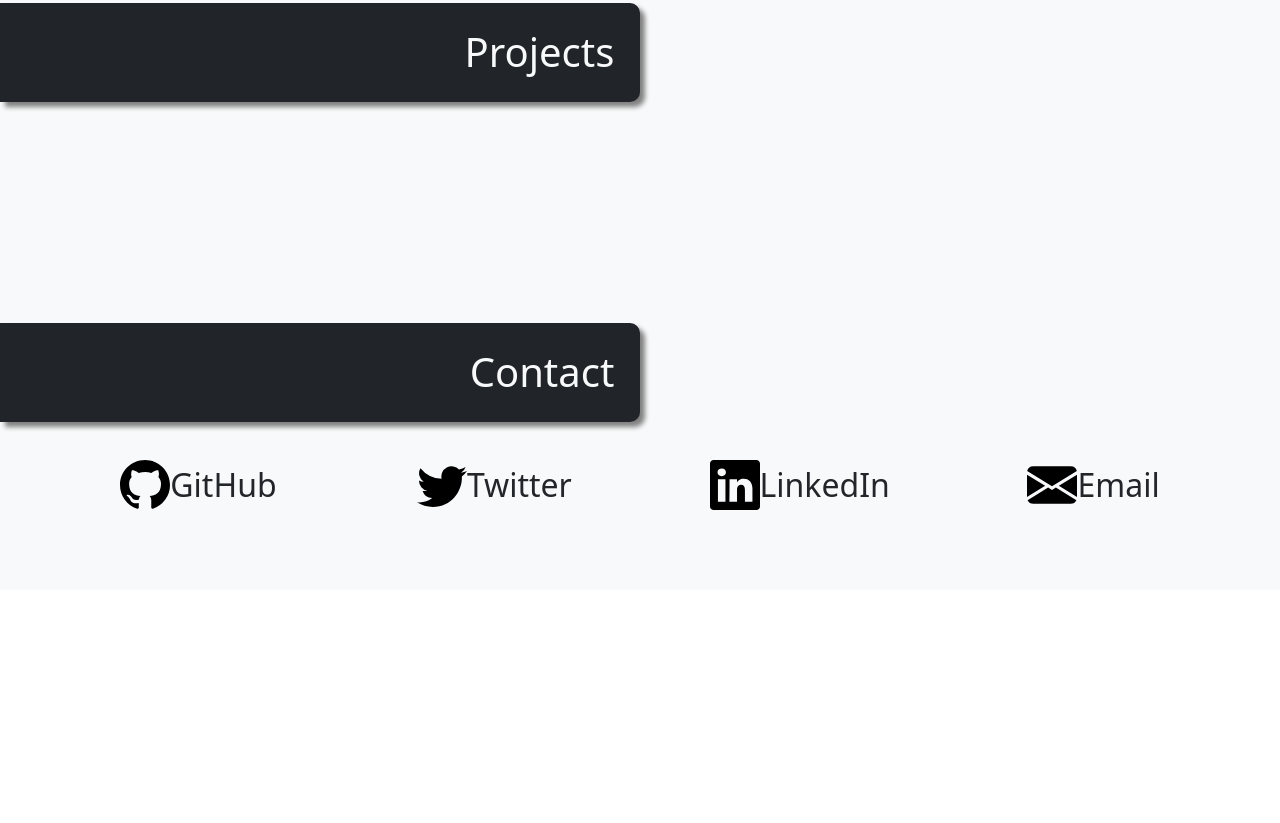
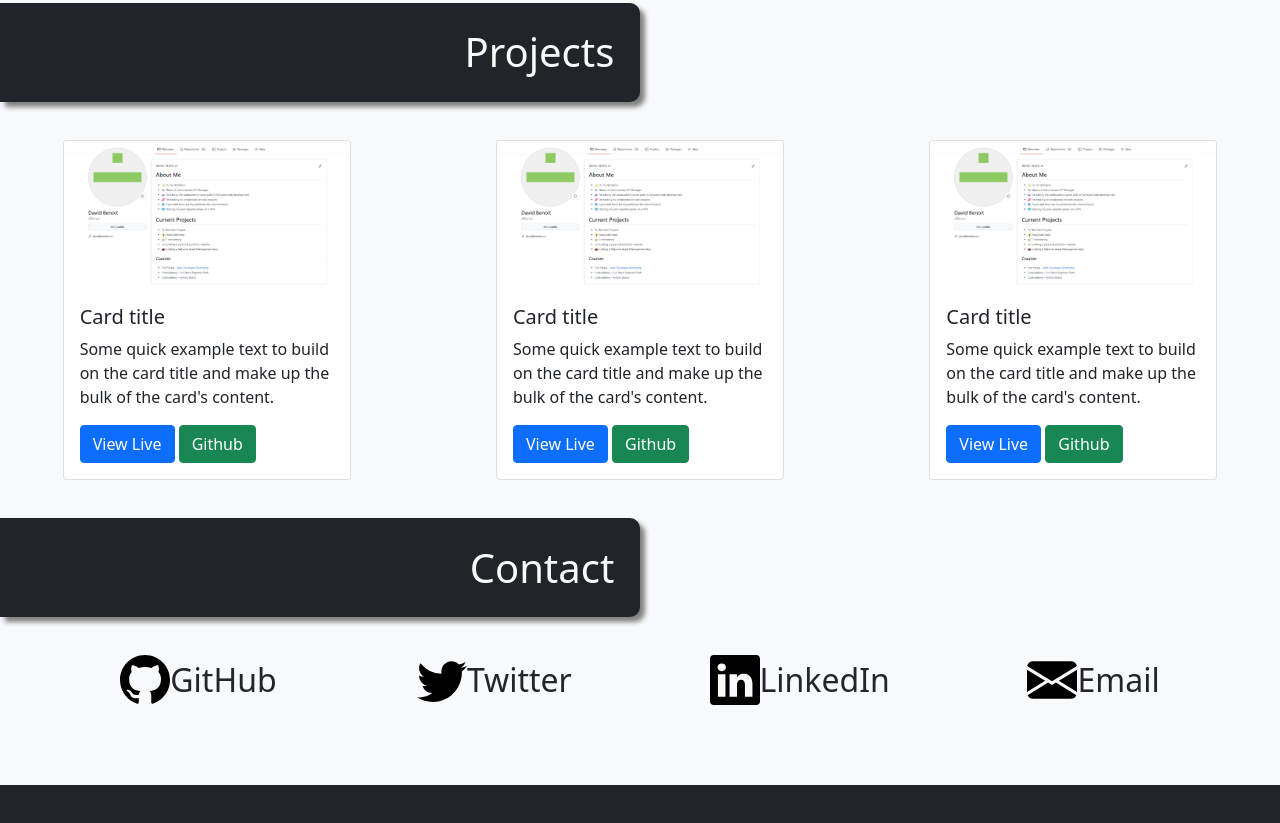
Before and after one commit to dBenoi/portfolio, a plain HTML site: page index.html in a window 1280 px wide. Shown: the part 2102-2925 px from the top of the page. Before the commit the page ends 2692 px from the top, so only its background shows below. Drawn offline with nearby package versions, Linux system fonts and the light colour scheme.

Commit message:
Add project cards

```diff
--- a/index.html
+++ b/index.html
@@ -130,29 +130,41 @@
         <h2 class="bg-dark text-light">Projects</h2>
         <!-- YAMS, D&D, -->
         <section class="project-container">
-          <div class="project">
-            <img src="" alt="" />
-            <p class="project-name"></p>
-            <p class="project-des"></p>
-            <p class="project-tech"></p>
+          <div class="card" style="width: 18rem">
+            <img src="./imgs/github_view.png" class="card-img-top" alt="..." />
+            <div class="card-body">
+              <h5 class="card-title">Card title</h5>
+              <p class="card-text">
+                Some quick example text to build on the card title and make up
+                the bulk of the card's content.
+              </p>
+              <a href="#" class="btn btn-primary">View Live</a>
+              <a href="#" class="btn btn-success">Github</a>
+            </div>
           </div>
-          <div class="project">
-            <img src="" alt="" />
-            <p class="project-name"></p>
-            <p class="project-des"></p>
-            <p class="project-tech"></p>
+          <div class="card" style="width: 18rem">
+            <img src="./imgs/github_view.png" class="card-img-top" alt="..." />
+            <div class="card-body">
+              <h5 class="card-title">Card title</h5>
+              <p class="card-text">
+                Some quick example text to build on the card title and make up
+                the bulk of the card's content.
+              </p>
+              <a href="#" class="btn btn-primary">View Live</a>
+              <a href="#" class="btn btn-success">Github</a>
+            </div>
           </div>
-          <div class="project">
-            <img src="" alt="" />
-            <p class="project-name"></p>
-            <p class="project-des"></p>
-            <p class="project-tech"></p>
-          </div>
-          <div class="project">
-            <img src="" alt="" />
-            <p class="project-name"></p>
-            <p class="project-des"></p>
-            <p class="project-tech"></p>
+          <div class="card" style="width: 18rem">
+            <img src="./imgs/github_view.png" class="card-img-top" alt="..." />
+            <div class="card-body">
+              <h5 class="card-title">Card title</h5>
+              <p class="card-text">
+                Some quick example text to build on the card title and make up
+                the bulk of the card's content.
+              </p>
+              <a href="#" class="btn btn-primary">View Live</a>
+              <a href="#" class="btn btn-success">Github</a>
+            </div>
           </div>
         </section>
       </section>
@@ -161,12 +173,18 @@
         <!-- Twitter, GH, LinkedIn, Email -->
         <section class="social">
           <p>
-            <a href="https://github.com/dBenoi" class="social-link"
+            <a
+              href="https://github.com/dBenoi"
+              class="social-link"
+              target="_blank"
               ><img src="./socials/github.svg" alt="" />GitHub</a
             >
           </p>
           <p>
-            <a href="https://twitter.com/david_j_benoit" class="social-link"
+            <a
+              href="https://twitter.com/david_j_benoit"
+              class="social-link"
+              target="_blank"
               ><img src="./socials/twitter.svg" alt="" />Twitter</a
             >
           </p>
@@ -174,6 +192,7 @@
             <a
               href="https://www.linkedin.com/in/david-benoit-a137101b9/"
               class="social-link"
+              target="_blank"
               ><img src="./socials/linkedin.svg" alt="" />LinkedIn</a
             >
           </p>
@@ -185,9 +204,7 @@
         </section>
       </section>
     </main>
-    <footer class="bg-dark">
-      <!-- links: github, twitter, linkedin -->
-    </footer>
+    <footer class="bg-dark"></footer>
     <script
       src="https://cdn.jsdelivr.net/npm/bootstrap@5.1.3/dist/js/bootstrap.bundle.min.js"
       integrity="sha384-ka7Sk0Gln4gmtz2MlQnikT1wXgYsOg+OMhuP+IlRH9sENBO0LRn5q+8nbTov4+1p"
--- a/style.css
+++ b/style.css
@@ -189,6 +189,13 @@ h2 {
   box-shadow: none;
 }
 
+.project-container {
+  display: flex;
+  justify-content: space-around;
+  flex-wrap: wrap;
+  gap: 20px;
+}
+
 .social {
   display: flex;
   justify-content: space-evenly;
@@ -213,3 +220,8 @@ a > img {
   height: 50px;
   width: auto;
 }
+
+footer {
+  height: 40px;
+  width: 100%;
+}
```
Also changed, not shown: imgs/github_view.png (added).
